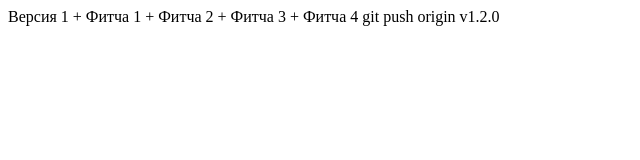
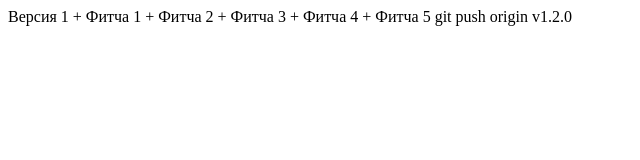
Before and after one commit to Oleg-Puzikov/git-learning1, a plain HTML site: page index.html in a window 1280 px wide. Shown: the whole page, without its empty margins (0-640 px from the left). Drawn offline with Linux system fonts and the light colour scheme.

Commit message:
feat: добавить строку4 «+ Фитча 5»

```diff
--- a/index.html
+++ b/index.html
@@ -6,5 +6,6 @@
         + Фитча 2
         + Фитча 3
         + Фитча 4
+        + Фитча 5
     </body>
 </html>git push origin v1.2.0
```
